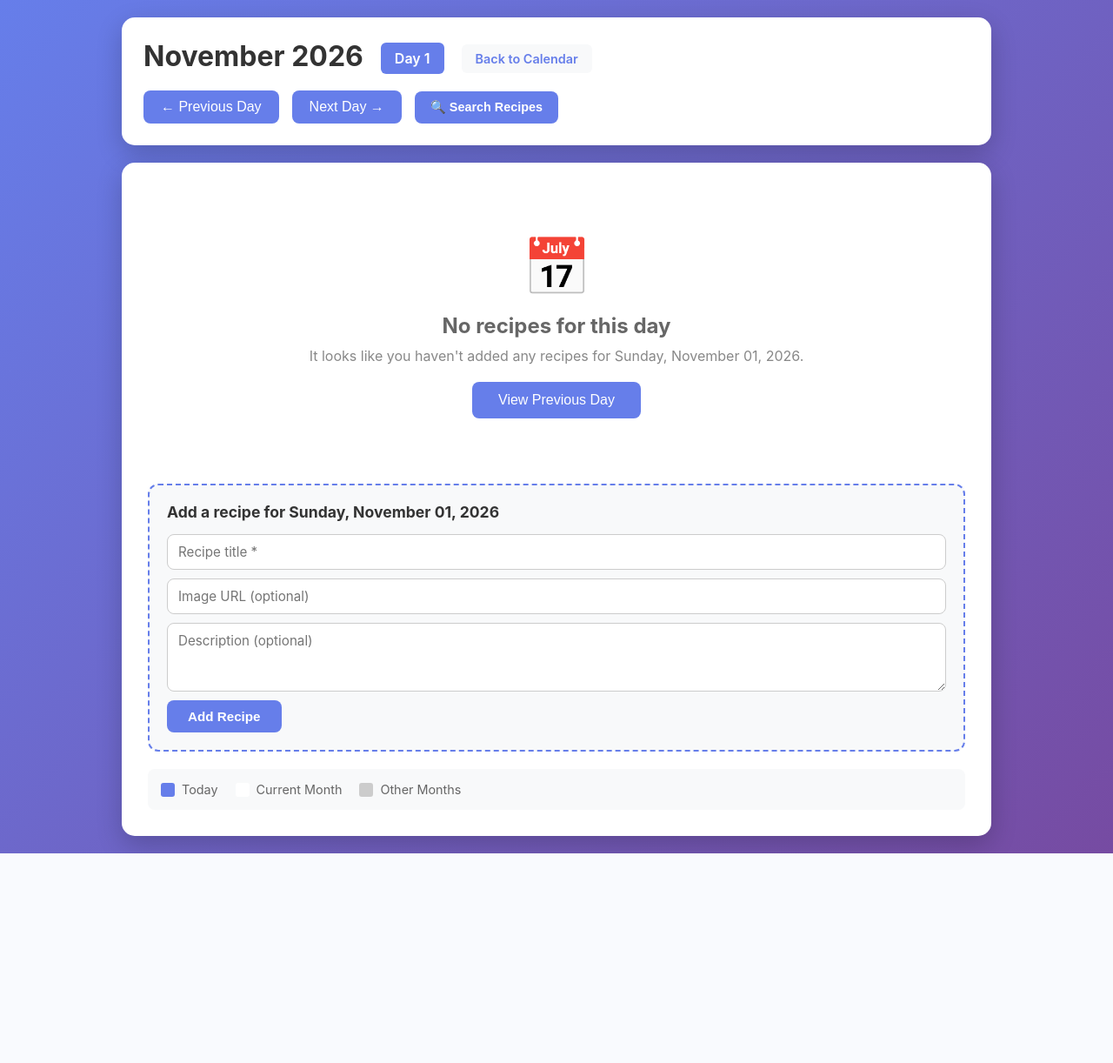
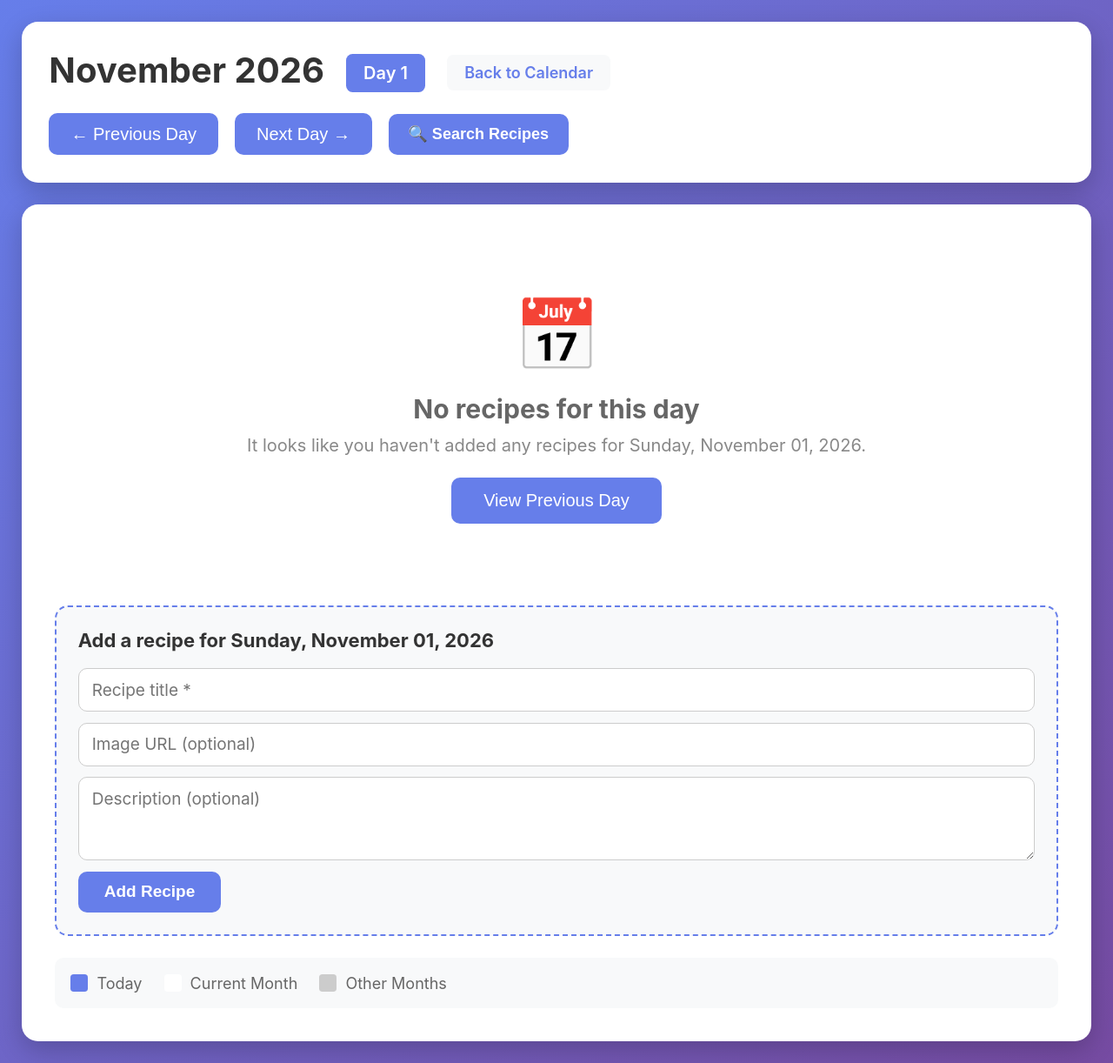
Before and after one commit to nclardy-cyber/recipe-calendar-app, a Flask app: page /day/1 in a window 1280 px wide. Shown: the whole page at 87% size. Before the commit the page ends 981 px from the top, so only its background shows below. Run offline with Flask 3, Linux system fonts and the light colour scheme; data comes from the database, SQL or seed files in the repository; some libraries are stand-ins or nearby versions.

Commit message:
Whole-page fluid scaling (3/11): recipe_calendar_app/templates/day_view.html

```diff
--- a/recipe_calendar_app/templates/day_view.html
+++ b/recipe_calendar_app/templates/day_view.html
@@ -11,41 +11,50 @@
             box-sizing: border-box;
         }
 
+        /* ===== Whole-page scaling =====
+           Every size in this UI is rem-based, and the root font-size
+           grows fluidly with the viewport, so the entire page scales
+           continuously with screen size: compact baseline on a phone,
+           larger on a laptop, and even larger on a desktop monitor or 4K TV. */
+        html {
+            font-size: clamp(16px, 13px + 0.55vw, 22px); /* px on purpose: root scale anchor */
+        }
+
         body {
             font-family: -apple-system, BlinkMacSystemFont, 'Segoe UI', Roboto, Oxygen, Ubuntu, sans-serif;
             background: linear-gradient(135deg, #667eea 0%, #764ba2 100%);
             min-height: 100vh;
-            padding: 20px;
+            padding: 1.25rem;
         }
 
         .container {
-            max-width: 1000px;
+            max-width: 62.5rem;
             margin: 0 auto;
         }
 
         .header {
             background: white;
-            padding: 25px;
-            border-radius: 15px;
+            padding: 1.562rem;
+            border-radius: 0.938rem;
             box-shadow: 0 10px 30px rgba(0,0,0,0.2);
-            margin-bottom: 20px;
+            margin-bottom: 1.25rem;
             display: flex;
             justify-content: space-between;
             align-items: center;
             flex-wrap: wrap;
-            gap: 15px;
+            gap: 0.938rem;
         }
 
         .header h1 {
             color: #333;
             font-size: 2rem;
-            margin-bottom: 5px;
+            margin-bottom: 0.312rem;
         }
 
         .header .month-nav {
             display: flex;
             align-items: center;
-            gap: 15px;
+            gap: 0.938rem;
         }
 
         .header .calendar-link {
@@ -53,9 +62,9 @@
             color: #667eea;
             font-weight: 600;
             font-size: 0.9rem;
-            padding: 8px 16px;
+            padding: 0.5rem 1rem;
             background: #f8f9fa;
-            border-radius: 6px;
+            border-radius: 0.375rem;
             transition: all 0.3s;
         }
 
@@ -67,14 +76,14 @@
             background: #667eea;
             color: white;
             border: none;
-            padding: 10px 20px;
-            border-radius: 8px;
+            padding: 0.625rem 1.25rem;
+            border-radius: 0.5rem;
             cursor: pointer;
             font-size: 1rem;
             transition: all 0.3s;
             display: flex;
             align-items: center;
-            gap: 6px;
+            gap: 0.375rem;
         }
 
         .nav-btn:hover {
@@ -87,15 +96,15 @@
             background: #667eea;
             color: white;
             border: none;
-            padding: 10px 18px;
-            border-radius: 8px;
+            padding: 0.625rem 1.125rem;
+            border-radius: 0.5rem;
             cursor: pointer;
             font-size: 0.9rem;
             font-weight: 600;
             transition: all 0.3s;
             display: flex;
             align-items: center;
-            gap: 6px;
+            gap: 0.375rem;
         }
 
         .header .search-btn:hover {
@@ -105,26 +114,26 @@
         }
 
         .day-badge {
-            padding: 8px 16px;
+            padding: 0.5rem 1rem;
             background: #667eea;
             color: white;
-            border-radius: 6px;
+            border-radius: 0.375rem;
             font-weight: 600;
             font-size: 1rem;
         }
 
         .content {
             background: white;
-            padding: 30px;
-            border-radius: 15px;
+            padding: 1.875rem;
+            border-radius: 0.938rem;
             box-shadow: 0 10px 30px rgba(0,0,0,0.2);
         }
 
         .recipe {
             background: white;
-            border-radius: 12px;
-            padding: 20px;
-            margin-bottom: 20px;
+            border-radius: 0.75rem;
+            padding: 1.25rem;
+            margin-bottom: 1.25rem;
             cursor: pointer;
             transition: all 0.3s;
             border-left: 6px solid #667eea;
@@ -139,47 +148,47 @@
         .recipe-title {
             font-weight: 600;
             color: #333;
-            margin-bottom: 8px;
+            margin-bottom: 0.5rem;
             font-size: 1.2rem;
         }
 
         .recipe-image {
             width: 100%;
-            height: 200px;
+            height: 12.5rem;
             object-fit: cover;
-            border-radius: 8px;
-            margin-top: 10px;
+            border-radius: 0.5rem;
+            margin-top: 0.625rem;
         }
 
         .recipe-description {
             color: #666;
             font-size: 0.95rem;
-            margin-top: 10px;
+            margin-top: 0.625rem;
             line-height: 1.5;
         }
 
         .no-recipes {
             text-align: center;
             color: #999;
-            padding: 40px;
+            padding: 2.5rem;
             font-style: italic;
         }
 
         .empty-state {
             text-align: center;
-            padding: 50px;
+            padding: 3.125rem;
             color: #888;
         }
 
         .empty-state-icon {
             font-size: 4rem;
-            margin-bottom: 15px;
+            margin-bottom: 0.938rem;
         }
 
         .empty-state h3 {
             font-size: 1.5rem;
             color: #666;
-            margin-bottom: 10px;
+            margin-bottom: 0.625rem;
         }
 
         .empty-state p {
@@ -191,11 +200,11 @@
             background: #667eea;
             color: white;
             border: none;
-            padding: 12px 30px;
-            border-radius: 8px;
+            padding: 0.75rem 1.875rem;
+            border-radius: 0.5rem;
             cursor: pointer;
             font-size: 1rem;
-            margin-top: 20px;
+            margin-top: 1.25rem;
             transition: all 0.3s;
         }
 
@@ -206,34 +215,34 @@
 
         .legend {
             display: flex;
-            gap: 20px;
-            margin-top: 20px;
-            padding: 15px;
+            gap: 1.25rem;
+            margin-top: 1.25rem;
+            padding: 0.938rem;
             background: #f8f9fa;
-            border-radius: 8px;
+            border-radius: 0.5rem;
         }
 
         .legend-item {
             display: flex;
             align-items: center;
-            gap: 8px;
+            gap: 0.5rem;
             font-size: 0.9rem;
             color: #666;
         }
 
         .legend-box {
-            width: 16px;
-            height: 16px;
-            border-radius: 3px;
+            width: 1rem;
+            height: 1rem;
+            border-radius: 0.188rem;
         }
 
         .flash-messages {
-            margin-bottom: 20px;
+            margin-bottom: 1.25rem;
         }
         .flash {
-            padding: 12px 16px;
-            border-radius: 8px;
-            margin-bottom: 10px;
+            padding: 0.75rem 1rem;
+            border-radius: 0.5rem;
+            margin-bottom: 0.625rem;
             font-size: 0.95rem;
         }
         .flash-success {
@@ -247,27 +256,27 @@
             border: 1px solid #f5c6cb;
         }
         .add-recipe {
-            margin-top: 25px;
-            padding: 20px;
+            margin-top: 1.562rem;
+            padding: 1.25rem;
             background: #f8f9fa;
-            border-radius: 12px;
+            border-radius: 0.75rem;
             border: 2px dashed #667eea;
         }
         .add-recipe h3 {
             color: #333;
-            margin-bottom: 15px;
+            margin-bottom: 0.938rem;
             font-size: 1.1rem;
         }
         .add-recipe-form {
             display: flex;
             flex-direction: column;
-            gap: 10px;
+            gap: 0.625rem;
         }
         .add-recipe-form input,
         .add-recipe-form textarea {
-            padding: 10px 12px;
+            padding: 0.625rem 0.75rem;
             border: 1px solid #ccc;
-            border-radius: 8px;
+            border-radius: 0.5rem;
             font-size: 0.95rem;
             font-family: inherit;
         }
@@ -276,8 +285,8 @@
             background: #667eea;
             color: white;
             border: none;
-            padding: 10px 24px;
-            border-radius: 8px;
+            padding: 0.625rem 1.5rem;
+            border-radius: 0.5rem;
             font-size: 0.95rem;
             font-weight: 600;
             cursor: pointer;
@@ -290,7 +299,7 @@
         @media (max-width: 768px) {
             .header {
                 flex-direction: column;
-                gap: 15px;
+                gap: 0.938rem;
                 text-align: center;
             }
 
@@ -303,7 +312,7 @@
 <body>
     <div class="container">
         <div class="header">
-            <div style="display: flex; align-items: center; gap: 20px;">
+            <div style="display: flex; align-items: center; gap: 1.25rem;">
                 <h1>{{ month_name_display }} {{ year_display }}</h1>
                 <div class="day-badge">Day {{ day_num }}</div>
                 <a href="{{ calendar_url }}" class="calendar-link">Back to Calendar</a>
```
